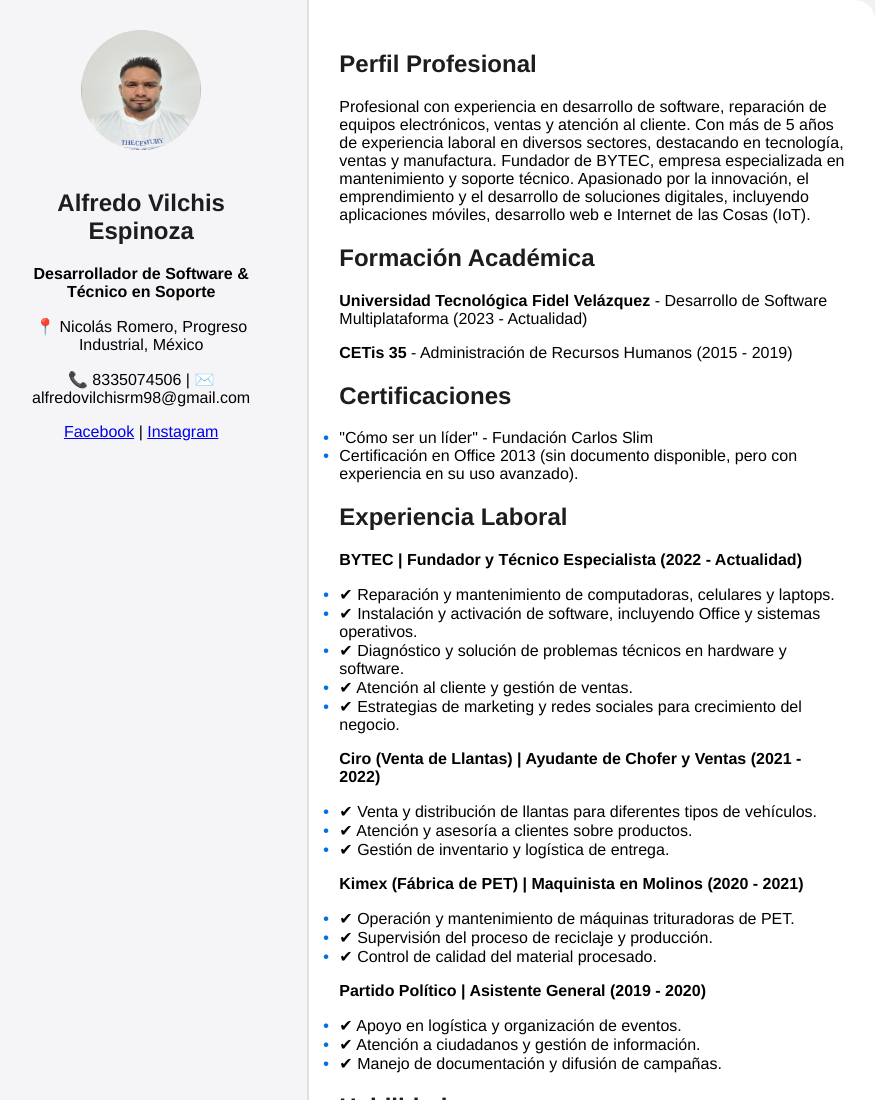
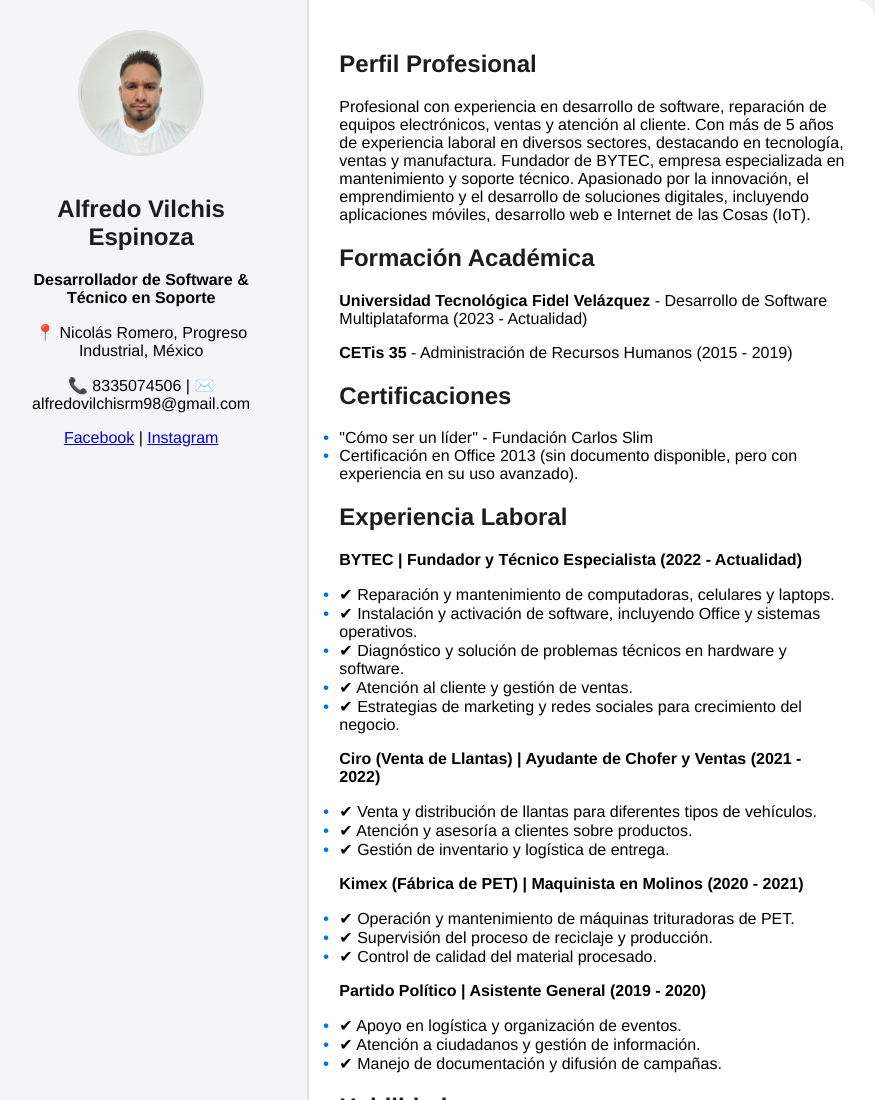
Before and after one commit to DexEscanor98/cv-alfredo, a plain HTML site: page index.html in a window 1280 px wide. Shown: the top 1100 px of the page, without its empty margins (215-1090 px from the left). Drawn offline with Linux system fonts and the light colour scheme.

Commit message:
styles.css

```diff
--- a/Styles.css
+++ b/Styles.css
@@ -27,11 +27,14 @@ body {
     text-align: center;
 }
 
+/* 🔹 Imagen ajustada sin cambiar diseño */
 .profile-pic {
-    width: 120px;
+    width: 120px; /* Tamaño fijo */
     height: 120px;
+    object-fit: cover; /* Asegura que no se deforme */
     border-radius: 50%;
     margin-bottom: 15px;
+    border: 3px solid #E0E0E0; /* Borde sutil para estética */
 }
 
 .right-section {
```
